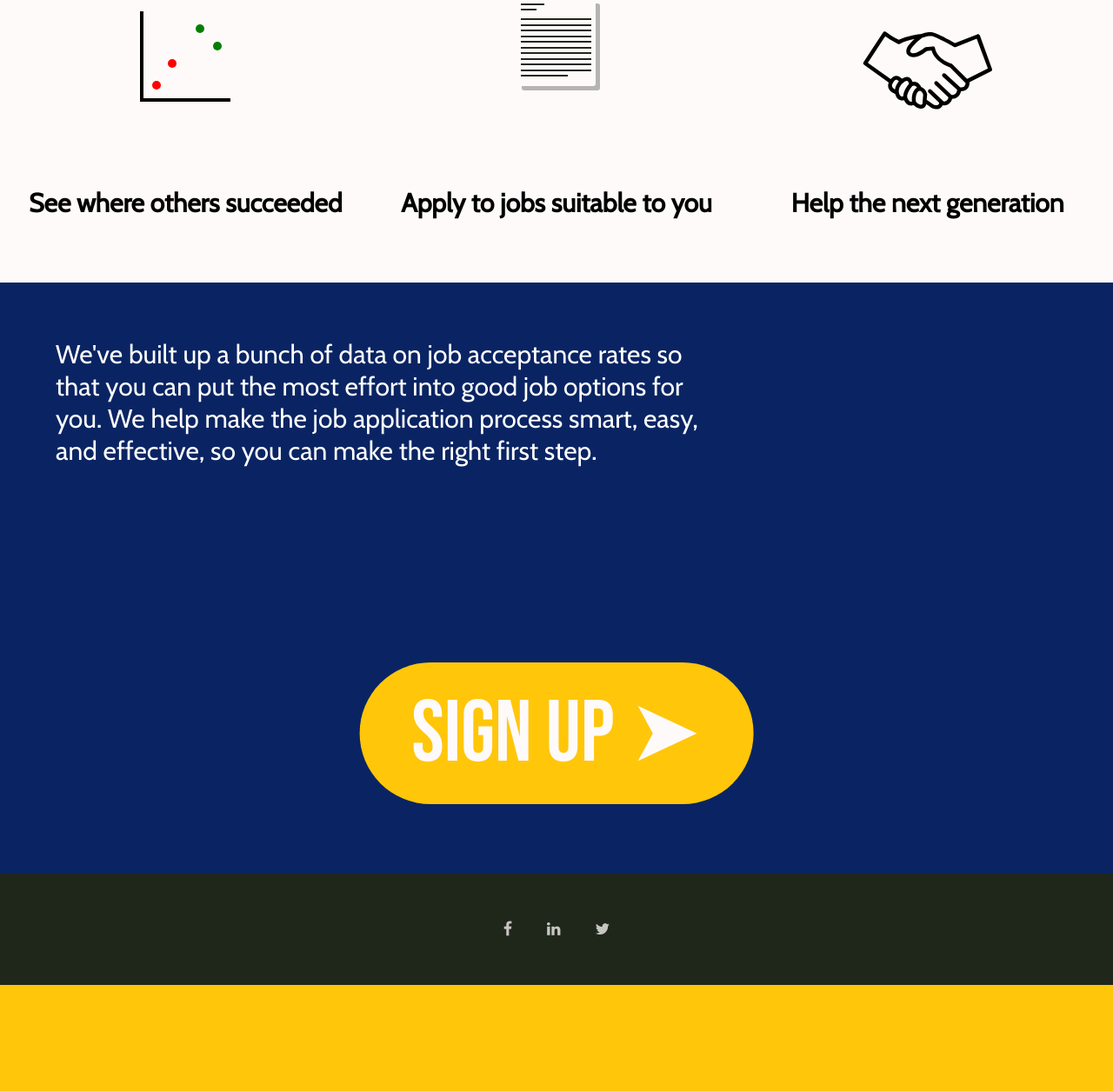
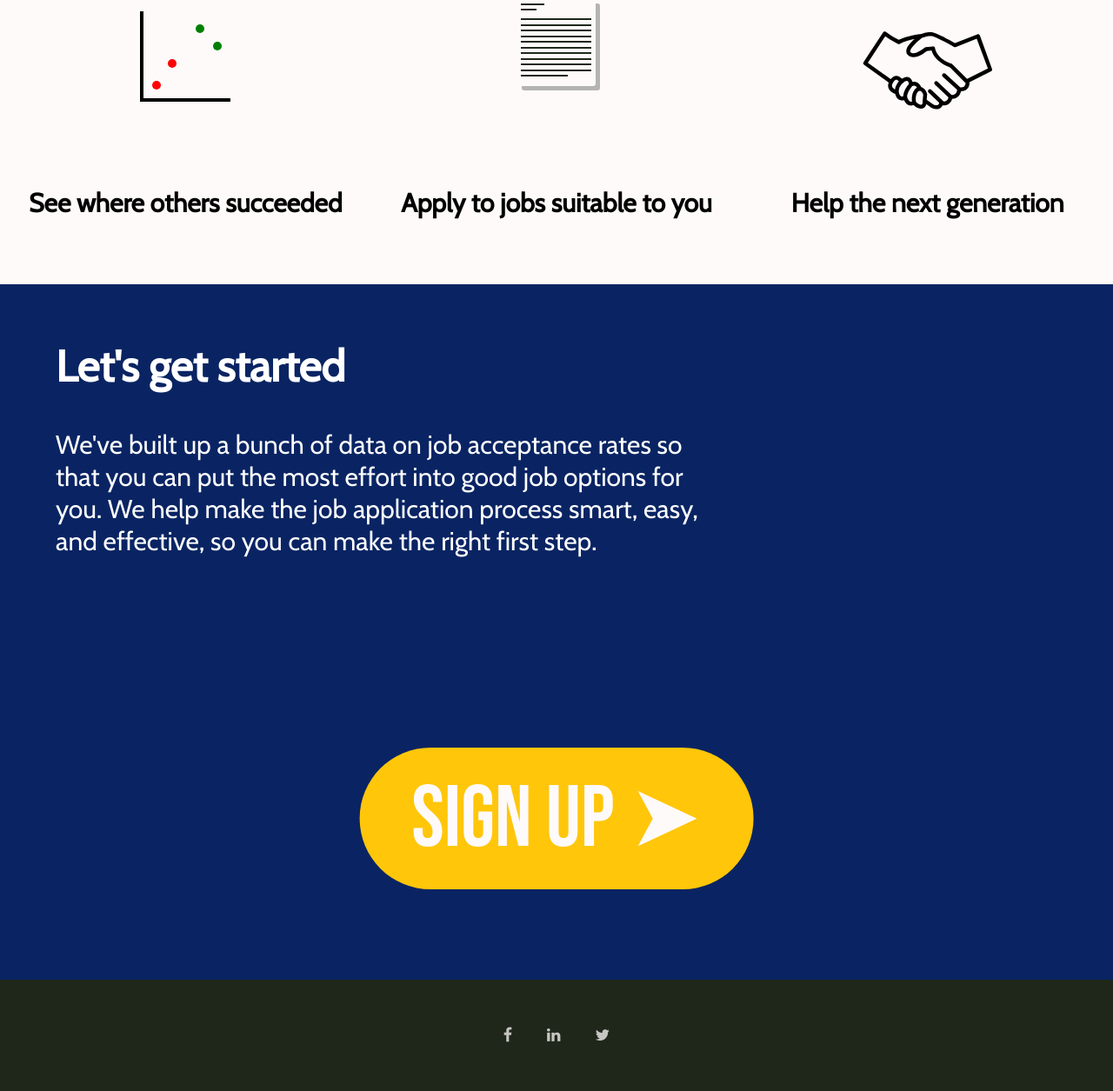
Before and after one commit to Moneill22/HackUmass2021-1, a Django app: page / in a window 1280 px wide. Shown: the part 995-2250 px from the top of the page at 87% size. Before the commit the page ends 2128 px from the top, so only its background shows below. Run offline with Django 3.2, Linux system fonts and the light colour scheme.

Commit message:
minor edits to landing page

```diff
--- a/HackUmass2021/static/landing.css
+++ b/HackUmass2021/static/landing.css
@@ -60,13 +60,17 @@ section {
     color: white;
     width: 100%;
     /* padding: 20px; */
-    height: 85vh;
+    height: 100vh;
     position: relative;
+}
+.section3 > h1 {
+    font-size: 50px;
+    padding: 5vw 0 0 5vw;
 }
 .section3 > .desc {
     /* display: inline-block; */
     width: 60%;
-    padding: 5% 5%;
+    padding: 0% 5%;
     margin-top: 40px;
     font-size: 30px;
 }
@@ -82,7 +86,7 @@ section {
     position: absolute;
     left: 50%;
     transform: translateX(-50%);
-    bottom: 10vh;
+    bottom: 13vh;
     transition: all .5s;
     box-shadow: 0px 0px 0 0 #0005;
 }
--- a/HackUmass2021/templates/landing.html
+++ b/HackUmass2021/templates/landing.html
@@ -71,6 +71,7 @@
     </div>
 </section>
 <section class="section3">
+    <h1>Let's get started</h1>
     <p class="desc">We've built up a bunch of data on job acceptance rates so that you can put the most effort into good job options for you. We help make the job application process smart, easy, and effective, so you can make the right first step.</p>
     <button onclick="location.href = '/signup';" >Sign up</button>
 </section>
```
